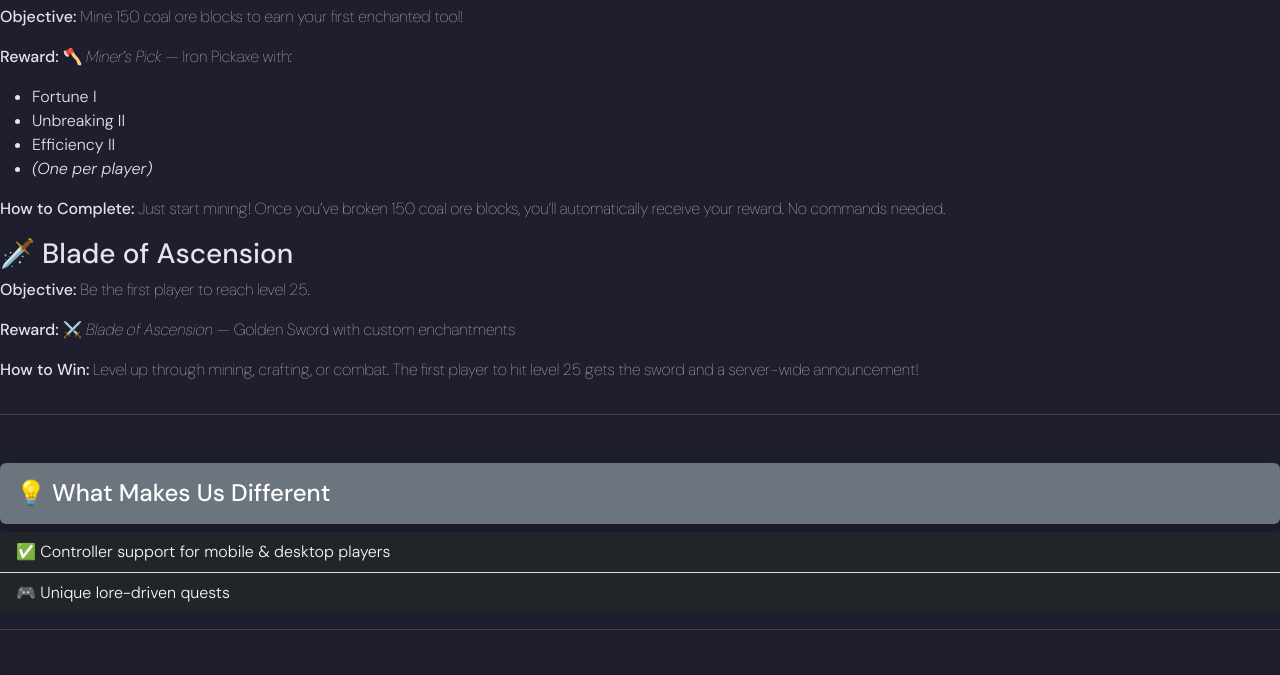
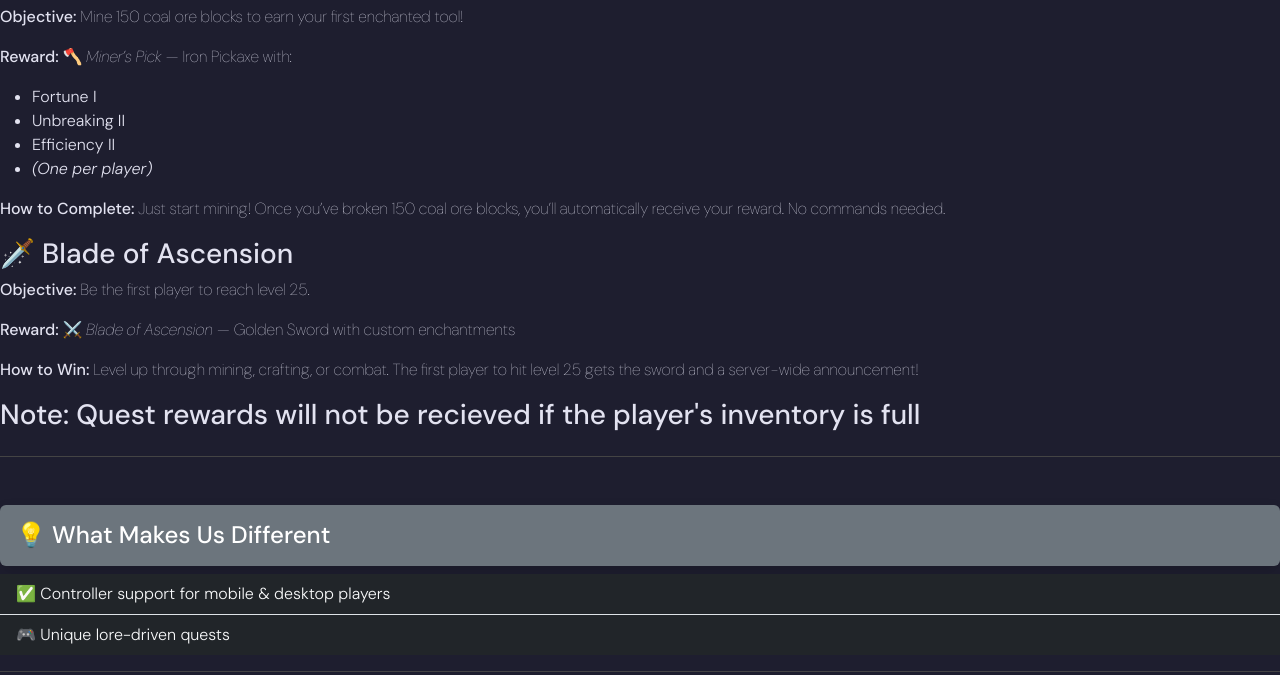
Before and after one commit to hackerZay4850/LifeTech, a plain HTML site: page about-us.html in a window 1280 px wide. Shown: the part 415-1090 px from the top of the page. Drawn offline with Linux system fonts and the light colour scheme.

Commit message:
Update about-us.html

```diff
--- a/about-us.html
+++ b/about-us.html
@@ -125,6 +125,7 @@
     <p><strong>Reward:</strong> ⚔️ <em>Blade of Ascension</em> — Golden Sword with custom enchantments</p>
     <p><strong>How to Win:</strong> Level up through mining, crafting, or combat. The first player to hit level 25 gets the sword and a server-wide announcement!</p>
   </div>
+    <h3>Note: Quest rewards will not be recieved if the player's inventory is full</h3>
 </section>
 
 <section class="mt-5">
```
